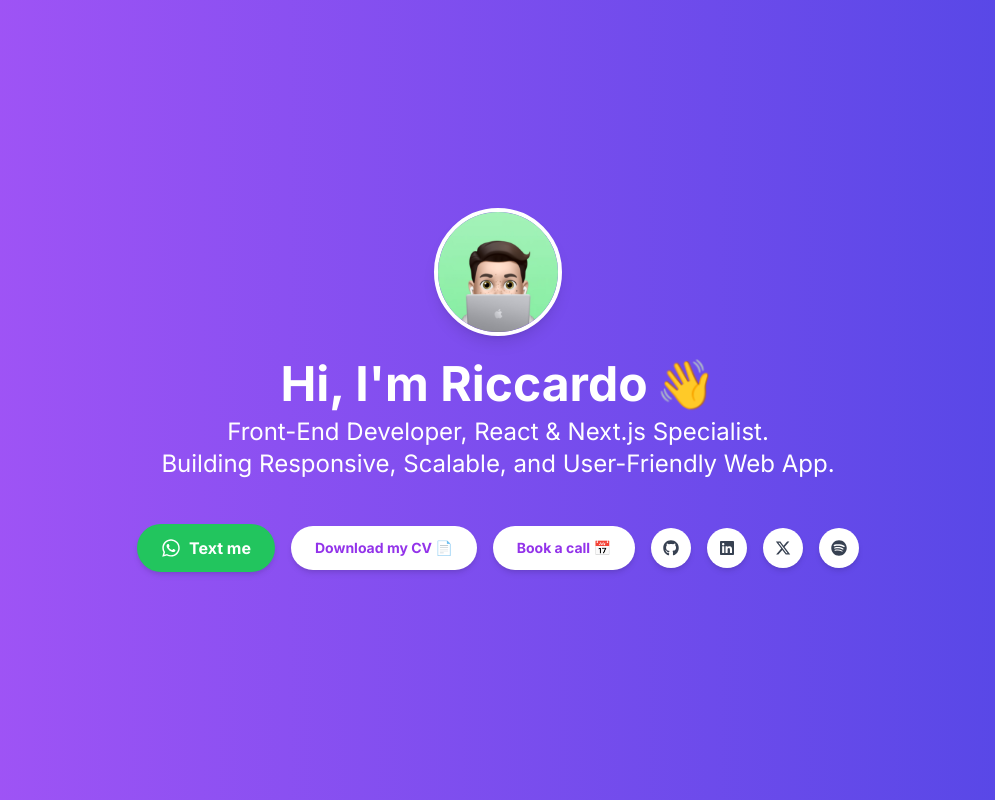
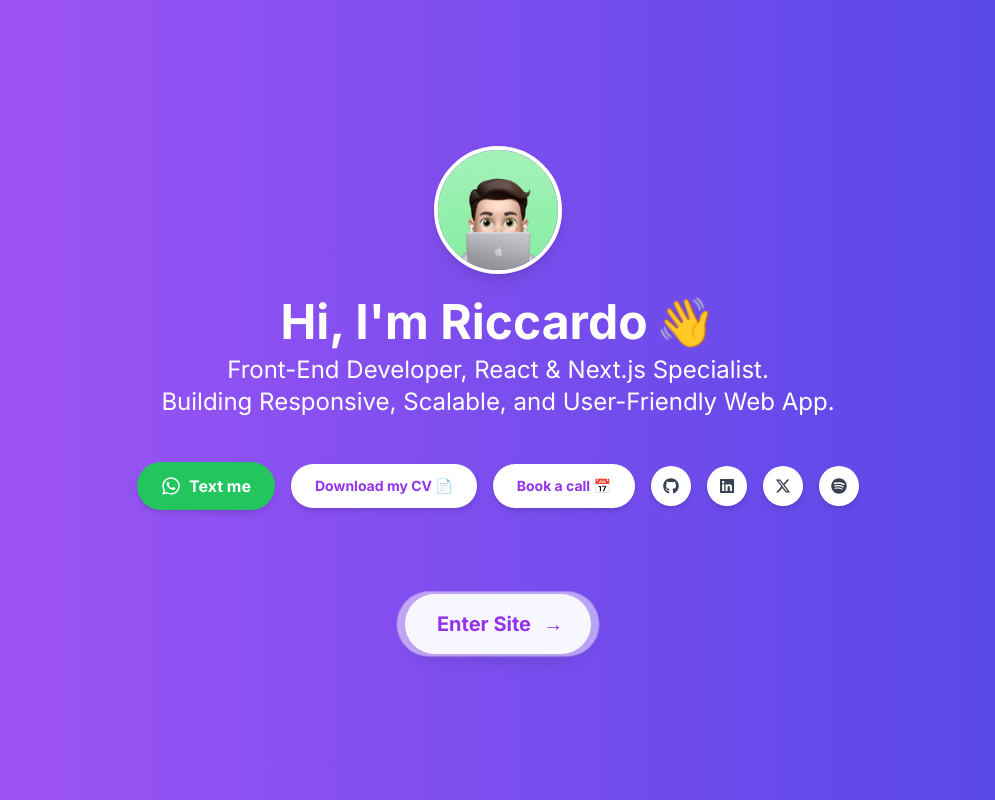
Before and after one commit to ricciviero/my-react-website, a React (Create React App) app: page / in a window 1280 px wide. Shown: the whole page, without its empty margins (142-1137 px from the left). Built offline with nearby package versions, Linux system fonts and the light colour scheme; what tailwindcss-motion would draw is missing.

Commit message:
header done

```diff
--- a/src/components/Header.js
+++ b/src/components/Header.js
@@ -7,9 +7,14 @@ import SocialLinks from './SocialLinks';
 
 export default function Header({ riccardoData }) {
     const [isLoading, setIsLoading] = useState(true);
+    const [showEnterButton, setShowEnterButton] = useState(false);
 
     useEffect(() => {
-        const timer = setTimeout(() => setIsLoading(false), 2000);
+        const timer = setTimeout(() => {
+            setIsLoading(false);
+            // Show enter button shortly after loading completes
+            setTimeout(() => setShowEnterButton(true), 1000);
+        }, 2000);
         return () => clearTimeout(timer);
     }, []);
 
@@ -103,6 +108,36 @@ export default function Header({ riccardoData }) {
         }
     };
 
+    const enterButtonVariants = {
+        hidden: {
+            opacity: 0,
+            scale: 0.8,
+            y: 20
+        },
+        visible: {
+            opacity: 1,
+            scale: 1,
+            y: 0,
+            transition: {
+                type: 'spring',
+                damping: 12,
+                stiffness: 100
+            }
+        },
+        hover: {
+            scale: 1.05,
+            boxShadow: '0 10px 20px rgba(0,0,0,0.2)',
+            transition: {
+                type: 'spring',
+                stiffness: 400,
+                damping: 10
+            }
+        },
+        tap: {
+            scale: 0.95
+        }
+    };
+
     return (
         <>
             <AnimatePresence>
@@ -125,7 +160,7 @@ export default function Header({ riccardoData }) {
                 initial={{ opacity: 0 }}
                 animate={{ opacity: isLoading ? 0 : 1 }}
                 transition={{ duration: 0.5 }}
-                className="bg-gradient-to-r from-purple-500 to-indigo-600 text-white min-h-screen flex items-center justify-center"
+                className="bg-gradient-to-r from-purple-500 to-indigo-600 text-white min-h-screen flex items-center justify-center relative"
             >
                 <div className="container mx-auto px-4">
                     <motion.div
@@ -201,6 +236,46 @@ export default function Header({ riccardoData }) {
                                 <SocialLinks className="flex space-x-4" />
                             </motion.div>
                         </motion.div>
+
+                        <AnimatePresence>
+                            {showEnterButton && (
+                                <motion.button
+                                    variants={enterButtonVariants}
+                                    initial="hidden"
+                                    animate="visible"
+                                    whileHover="hover"
+                                    whileTap="tap"
+                                    exit="hidden"
+                                    className="mt-16 bg-white text-purple-600 px-8 py-4 rounded-full font-bold text-xl shadow-lg backdrop-blur-sm bg-opacity-90 flex items-center gap-2 group relative"
+                                >
+                                    <span className="relative z-10">Enter Site</span>
+                                    <motion.span
+                                        animate={{ x: [0, 5, 0] }}
+                                        transition={{
+                                            duration: 1.5,
+                                            repeat: Infinity,
+                                            repeatType: "reverse",
+                                            ease: "easeInOut"
+                                        }}
+                                        className="inline-block relative z-10"
+                                    >
+                                        →
+                                    </motion.span>
+                                    <motion.div
+                                        className="absolute inset-0 rounded-full bg-white opacity-50"
+                                        animate={{
+                                            scale: [1, 1.2, 1],
+                                        }}
+                                        transition={{
+                                            duration: 2,
+                                            repeat: Infinity,
+                                            repeatType: "reverse",
+                                            ease: "easeInOut"
+                                        }}
+                                    />
+                                </motion.button>
+                            )}
+                        </AnimatePresence>
                     </motion.div>
                 </div>
             </motion.header>
```
